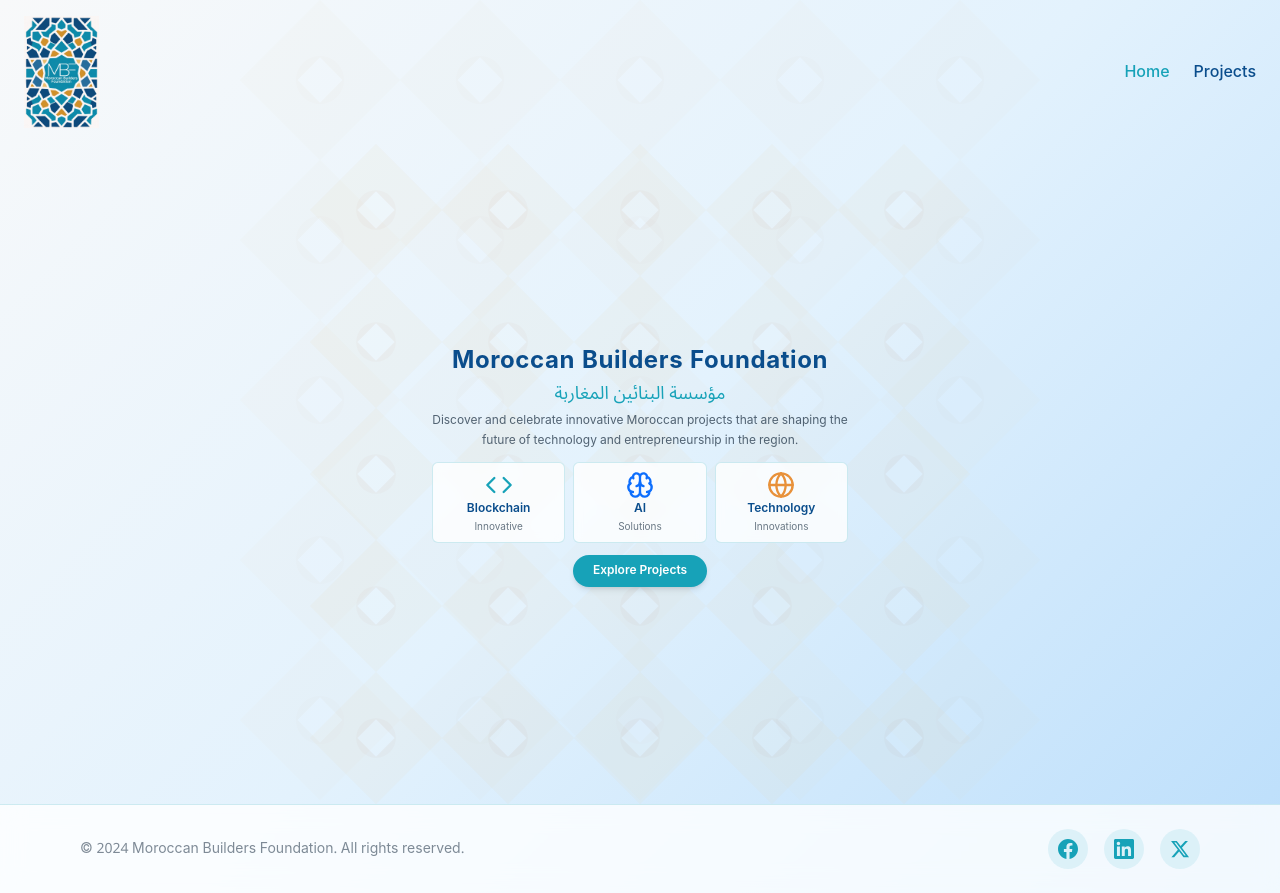
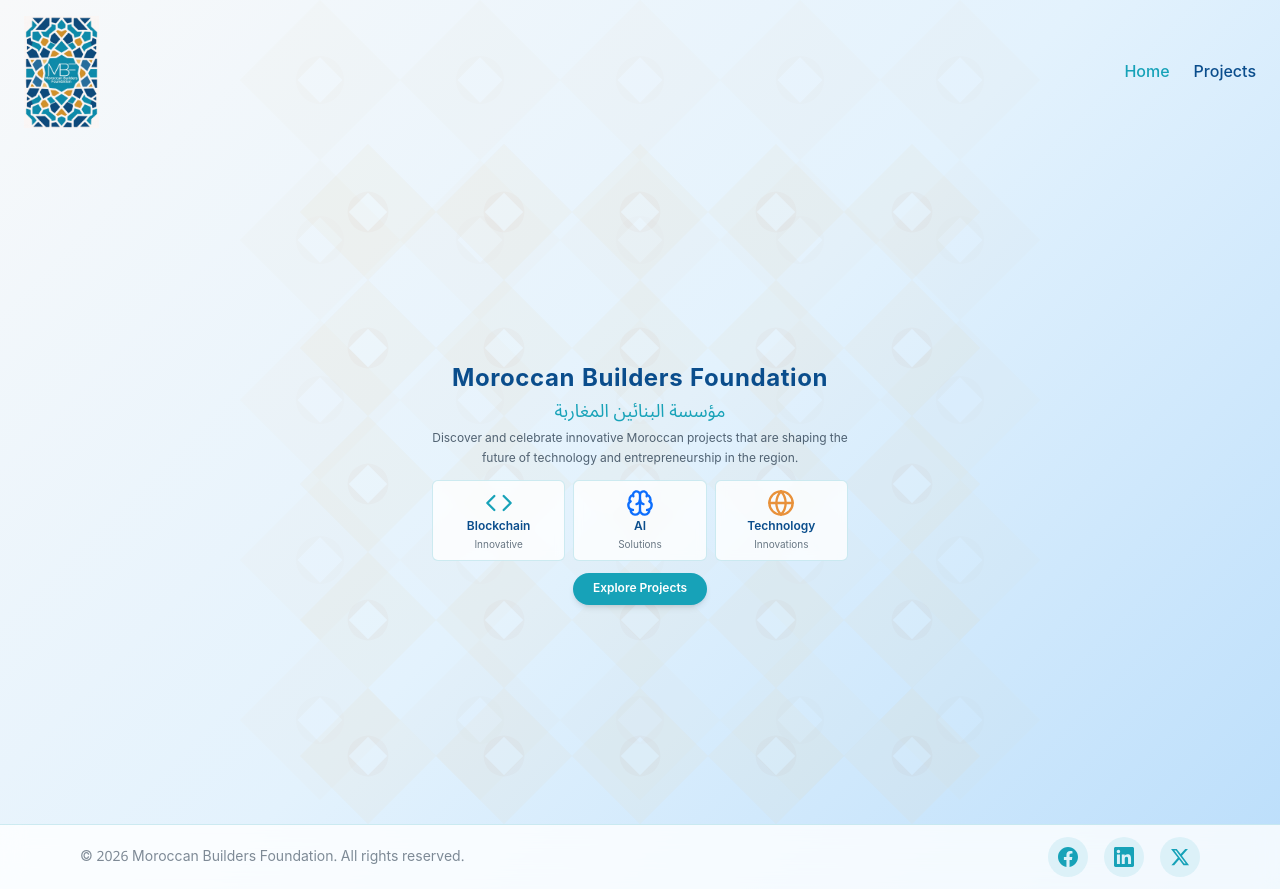
Before and after one commit to funkyweedz/MBF, a React (Create React App) app: page / in a window 1280 px wide. Built offline with nearby package versions, Linux system fonts and the light colour scheme.

Commit message:
fix: remove scroll on homepage, update copyright to 2026, reduce footer padding

```diff
--- a/src/components/Footer.tsx
+++ b/src/components/Footer.tsx
@@ -3,11 +3,11 @@
 
 const Footer: React.FC = () => {
   return (
-    <footer className="bg-white/80 backdrop-blur-md border-t border-mbf-turquoise/20 py-6 mt-auto">
+    <footer className="bg-white/80 backdrop-blur-md border-t border-mbf-turquoise/20 py-3 mt-auto">
       <div className="max-w-6xl mx-auto px-4">
         <div className="flex flex-col md:flex-row items-center justify-between gap-4">
           <div className="text-mbf-text/60 text-sm">
-            © 2024 Moroccan Builders Foundation. All rights reserved.
+            © 2026 Moroccan Builders Foundation. All rights reserved.
           </div>
 
           <div className="flex items-center gap-4">
--- a/src/components/Hero.tsx
+++ b/src/components/Hero.tsx
@@ -6,7 +6,7 @@
 
 const Hero: React.FC = () => {
   return (
-    <div className="relative h-[calc(100vh-140px)] flex flex-col items-center justify-center overflow-hidden">
+    <div className="relative h-[calc(100vh-120px)] flex flex-col items-center justify-center overflow-hidden">
       <div className="absolute inset-0 opacity-10">
         <ZelligePattern className="w-full h-full" />
       </div>
@@ -14,7 +14,7 @@
         initial={{ opacity: 0, y: 20 }}
         animate={{ opacity: 1, y: 0 }}
         transition={{ duration: 0.8 }}
-        className="relative z-10 text-center px-4 max-w-3xl mx-auto -mt-4"
+        className="relative z-10 text-center px-4 max-w-3xl mx-auto"
       >
         <motion.h1
           initial={{ opacity: 0, scale: 0.9 }}
```
